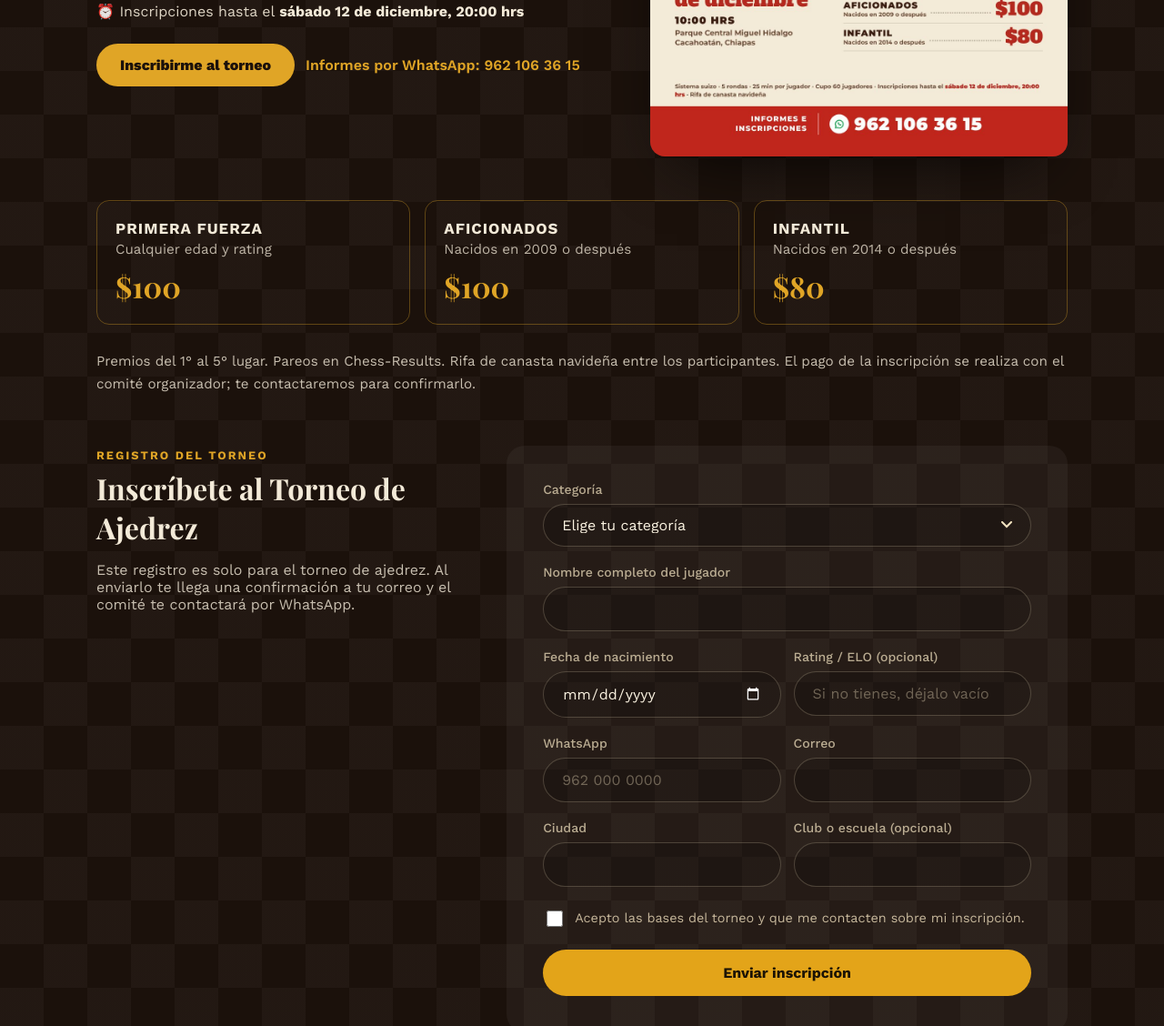
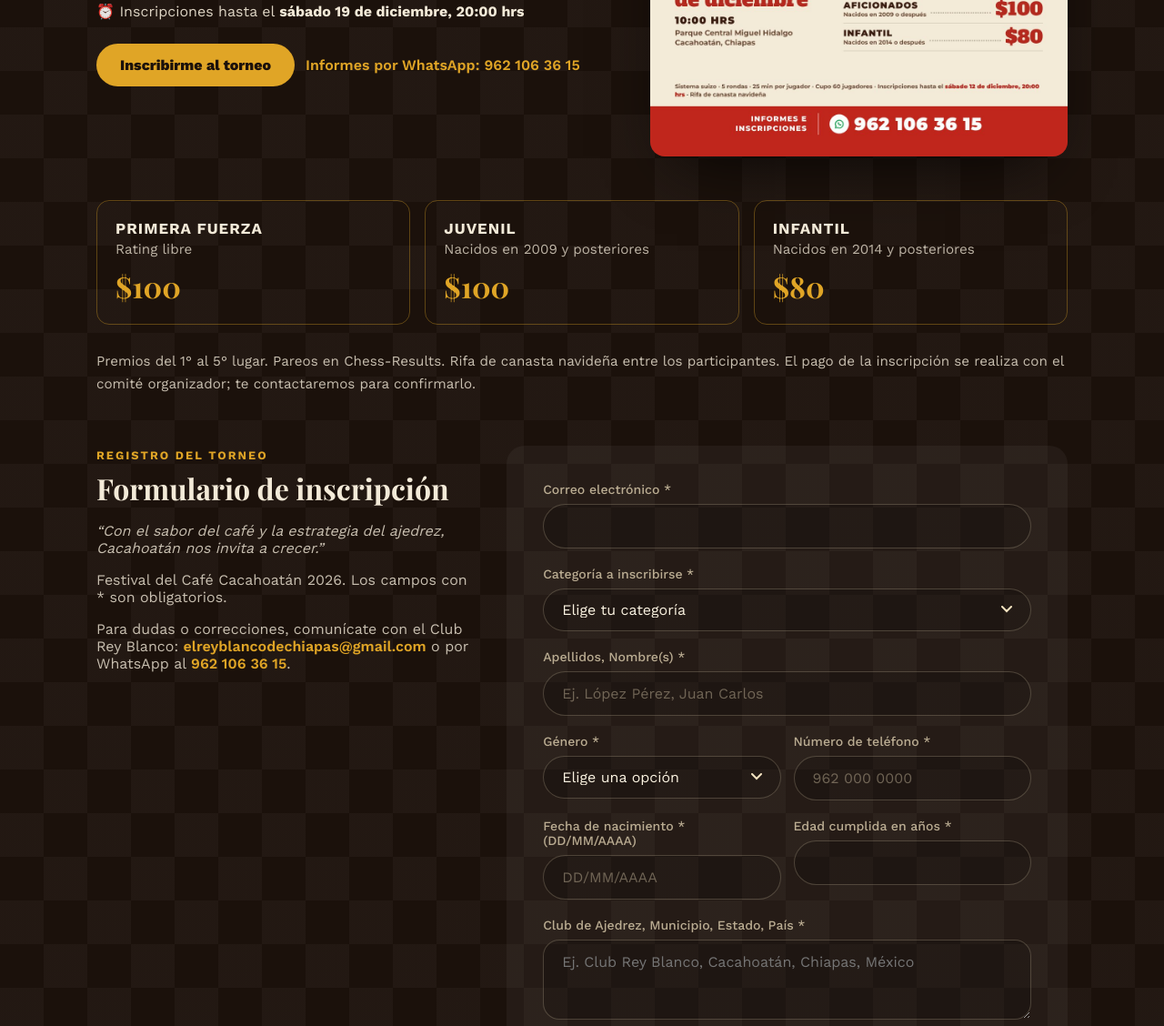
Before and after one commit to izaacvlog-sketch/volcanes-y-raices-ficc2026, a website: page ficc-2026.html in a window 1280 px wide. Shown: the part 4666-5794 px from the top of the page at 91% size. Drawn offline with nearby package versions, Linux system fonts and the light colour scheme; no server answers; a web font is replaced by a local one.

Commit message:
Add files via upload

```diff
--- a/ficc-2026.html
+++ b/ficc-2026.html
@@ -247,7 +247,7 @@
             <li>📅 <b>Domingo 20 de diciembre</b> · 10:00 hrs</li>
             <li>📍 <b>Parque Central Miguel Hidalgo</b> · Cacahoatán, Chiapas</li>
             <li>♟️ Sistema suizo · 5 rondas · 25 min por jugador · Cupo: 60 jugadores</li>
-            <li>⏰ Inscripciones hasta el <b>sábado 12 de diciembre, 20:00 hrs</b></li>
+            <li>⏰ Inscripciones hasta el <b>sábado 19 de diciembre, 20:00 hrs</b></li>
           </ul>
           <div class="ajz-actions">
             <a class="ajz-btn" href="#ajz-registro">Inscribirme al torneo</a>
@@ -260,17 +260,19 @@
       </div>
 
       <div class="ajz-cats" data-reveal>
-        <div class="ajz-cat"><h3>Primera Fuerza</h3><p>Cualquier edad y rating</p><strong>$100</strong></div>
-        <div class="ajz-cat"><h3>Aficionados</h3><p>Nacidos en 2009 o después</p><strong>$100</strong></div>
-        <div class="ajz-cat"><h3>Infantil</h3><p>Nacidos en 2014 o después</p><strong>$80</strong></div>
+        <div class="ajz-cat"><h3>Primera Fuerza</h3><p>Rating libre</p><strong>$100</strong></div>
+        <div class="ajz-cat"><h3>Juvenil</h3><p>Nacidos en 2009 y posteriores</p><strong>$100</strong></div>
+        <div class="ajz-cat"><h3>Infantil</h3><p>Nacidos en 2014 y posteriores</p><strong>$80</strong></div>
       </div>
       <p class="ajz-bases" data-reveal>Premios del 1° al 5° lugar. Pareos en Chess-Results. Rifa de canasta navideña entre los participantes. El pago de la inscripción se realiza con el comité organizador; te contactaremos para confirmarlo.</p>
 
       <div class="ajz-reg" id="ajz-registro">
         <div class="ajz-reg-head" data-reveal>
           <span class="ajz-kicker">Registro del torneo</span>
-          <h3>Inscríbete al Torneo de Ajedrez</h3>
-          <p>Este registro es solo para el torneo de ajedrez. Al enviarlo te llega una confirmación a tu correo y el comité te contactará por WhatsApp.</p>
+          <h3>Formulario de inscripción</h3>
+          <p><em>“Con el sabor del café y la estrategia del ajedrez, Cacahoatán nos invita a crecer.”</em></p>
+          <p>Festival del Café Cacahoatán 2026. Los campos con * son obligatorios.</p>
+          <p>Para dudas o correcciones, comunícate con el Club Rey Blanco: <a class="ajz-link" href="mailto:elreyblancodechiapas@gmail.com">elreyblancodechiapas@gmail.com</a> o por WhatsApp al <a class="ajz-link" href="https://wa.me/529621063615" target="_blank" rel="noopener">962 106 36 15</a>.</p>
         </div>
         <div data-reveal>
           <div class="ajz-closed" id="ajzClosed" hidden>Las inscripciones al torneo ya cerraron. Informes por WhatsApp al <a class="ajz-link" href="https://wa.me/529621063615" target="_blank" rel="noopener">962 106 36 15</a>.</div>
@@ -279,51 +281,49 @@
               <label>No llenar este campo<input type="text" name="_honey" tabindex="-1" autocomplete="off"></label>
             </div>
             <div class="field">
-              <label for="az-cat">Categoría</label>
+              <label for="az-correo">Correo electrónico *</label>
+              <input type="email" id="az-correo" autocomplete="email" required>
+            </div>
+            <div class="field">
+              <label for="az-cat">Categoría a inscribirse *</label>
               <select id="az-cat" required>
                 <option value="" selected disabled>Elige tu categoría</option>
-                <option>Primera Fuerza</option>
-                <option>Aficionados</option>
-                <option>Infantil</option>
+                <option value="Primera Fuerza (rating libre)">Primera Fuerza (rating libre)</option>
+                <option value="Juvenil (nacidos en 2009 y posteriores)">Juvenil · nacidos en 2009 y posteriores</option>
+                <option value="Infantil (nacidos en 2014 y posteriores)">Infantil · nacidos en 2014 y posteriores</option>
               </select>
             </div>
             <div class="field">
-              <label for="az-nombre">Nombre completo del jugador</label>
-              <input type="text" id="az-nombre" autocomplete="name" required>
+              <label for="az-nombre">Apellidos, Nombre(s) *</label>
+              <input type="text" id="az-nombre" autocomplete="name" placeholder="Ej. López Pérez, Juan Carlos" required>
             </div>
             <div class="field-row">
               <div class="field">
-                <label for="az-nac">Fecha de nacimiento</label>
-                <input type="date" id="az-nac" required>
+                <label for="az-genero">Género *</label>
+                <select id="az-genero" required>
+                  <option value="" selected disabled>Elige una opción</option>
+                  <option>Masculino</option>
+                  <option>Femenino</option>
+                </select>
               </div>
               <div class="field">
-                <label for="az-rating">Rating / ELO (opcional)</label>
-                <input type="text" id="az-rating" inputmode="numeric" placeholder="Si no tienes, déjalo vacío">
+                <label for="az-tel">Número de teléfono *</label>
+                <input type="tel" id="az-tel" autocomplete="tel" inputmode="tel" placeholder="962 000 0000" pattern="[0-9+\s()-]{7,18}" required>
               </div>
             </div>
             <div class="field-row">
               <div class="field">
-                <label for="az-tel">WhatsApp</label>
-                <input type="tel" id="az-tel" autocomplete="tel" inputmode="tel" placeholder="962 000 0000" pattern="[0-9+\s()-]{7,18}" required>
+                <label for="az-nac">Fecha de nacimiento * (DD/MM/AAAA)</label>
+                <input type="text" id="az-nac" inputmode="numeric" placeholder="DD/MM/AAAA" pattern="(0[1-9]|[12][0-9]|3[01])/(0[1-9]|1[0-2])/(19|20)[0-9]{2}" maxlength="10" required>
               </div>
               <div class="field">
-                <label for="az-correo">Correo</label>
-                <input type="email" id="az-correo" autocomplete="email" required>
+                <label for="az-edad">Edad cumplida en años *</label>
+                <input type="number" id="az-edad" inputmode="numeric" min="3" max="110" required>
               </div>
             </div>
-            <div class="field-row">
-              <div class="field">
-                <label for="az-ciudad">Ciudad</label>
-                <input type="text" id="az-ciudad" autocomplete="address-level2" required>
-              </div>
-              <div class="field">
-                <label for="az-club">Club o escuela (opcional)</label>
-                <input type="text" id="az-club">
-              </div>
-            </div>
-            <div class="field" id="azTutorField" hidden>
-              <label for="az-tutor">Nombre del padre, madre o tutor</label>
-              <input type="text" id="az-tutor">
+            <div class="field">
+              <label for="az-club">Club de Ajedrez, Municipio, Estado, País *</label>
+              <textarea id="az-club" rows="3" placeholder="Ej. Club Rey Blanco, Cacahoatán, Chiapas, México" required></textarea>
             </div>
             <label class="ficc-check" id="azCheckLabel">
               <input type="checkbox" id="az-acepto" required>
@@ -342,8 +342,8 @@
       (function(){
         var form = document.getElementById('ajzForm');
         if(!form) return;
-        // inscripciones hasta el sábado 12 de diciembre, 20:00 hrs (hora de México)
-        if(new Date() >= new Date('2026-12-12T20:00:00-06:00')){
+        // inscripciones hasta el sábado 19 de diciembre, 20:00 hrs (hora de México)
+        if(new Date() >= new Date('2026-12-19T20:00:00-06:00')){
           form.hidden = true;
           document.getElementById('ajzClosed').hidden = false;
           return;
@@ -352,18 +352,14 @@
         var errEl = document.getElementById('azError');
         var okEl = document.getElementById('azSuccess');
         var checkLabel = document.getElementById('azCheckLabel');
-        var catSel = document.getElementById('az-cat');
-        var tutorField = document.getElementById('azTutorField');
-        var tutorInp = document.getElementById('az-tutor');
         function val(id){ return document.getElementById(id).value.trim(); }
-        function syncCat(){
-          var infantil = catSel.value === 'Infantil';
-          tutorField.hidden = !infantil;
-          tutorInp.required = infantil;
-        }
-        catSel.addEventListener('change', syncCat);
+        var nac = document.getElementById('az-nac');
+        // pone las diagonales solas al escribir la fecha (DD/MM/AAAA)
+        nac.addEventListener('input', function(){
+          var d = nac.value.replace(/\D/g,'').slice(0,8);
+          nac.value = d.length > 4 ? d.slice(0,2)+'/'+d.slice(2,4)+'/'+d.slice(4) : (d.length > 2 ? d.slice(0,2)+'/'+d.slice(2) : d);
+        });
         document.getElementById('az-acepto').addEventListener('change', function(e){ if(e.target.checked) checkLabel.classList.remove('bad'); });
-        syncCat();
 
         form.addEventListener('submit', async function(e){
           e.preventDefault();
@@ -392,16 +388,15 @@
               _subject: 'Inscripción Torneo de Ajedrez FICC 2026 - ' + cat + ' - ' + nombre,
               _template: 'table',
               _captcha: 'false',
-              _autoresponse: 'Gracias por inscribirte al Torneo de Ajedrez del Festival Internacional del Café Cacahoatán 2026 (domingo 20 de diciembre, 10:00 hrs, Parque Central Miguel Hidalgo). El comité te contactará por WhatsApp para confirmar tu lugar y el pago de la inscripción. Informes: 962 106 36 15.',
+              _autoresponse: 'Gracias por inscribirte al Torneo de Ajedrez del Festival Internacional del Café Cacahoatán 2026 (domingo 20 de diciembre, 10:00 hrs, Parque Central Miguel Hidalgo). El comité te contactará por WhatsApp para confirmar tu lugar y el pago de la inscripción. Dudas o correcciones: elreyblancodechiapas@gmail.com o WhatsApp 962 106 36 15.',
+              'email': val('az-correo'),
               'Categoría': cat,
-              'Nombre del jugador': nombre,
+              'Apellidos, Nombre(s)': nombre,
+              'Género': val('az-genero'),
               'Fecha de nacimiento': val('az-nac'),
-              'Rating / ELO': val('az-rating') || '—',
-              'WhatsApp': val('az-tel'),
-              'email': val('az-correo'),
-              'Ciudad': val('az-ciudad'),
-              'Club o escuela': val('az-club') || '—',
-              'Padre, madre o tutor': cat === 'Infantil' ? val('az-tutor') : '—',
+              'Edad': val('az-edad'),
+              'Teléfono': val('az-tel'),
+              'Club, Municipio, Estado, País': val('az-club'),
               'Acepta las bases': 'Sí'
             };
             var res = await fetch('https://formsubmit.co/ajax/ajedrezficc@gmail.com', {
```
